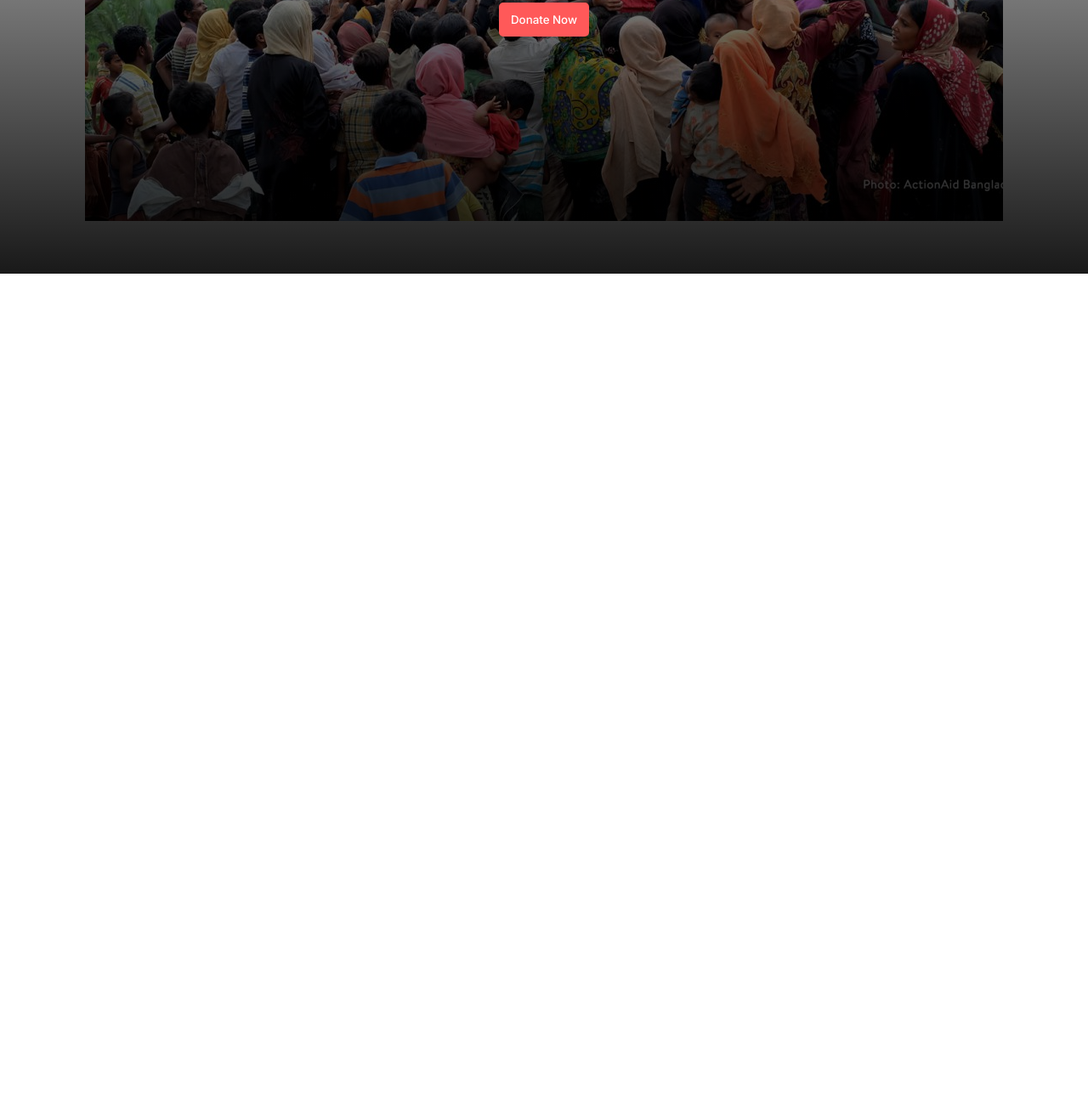
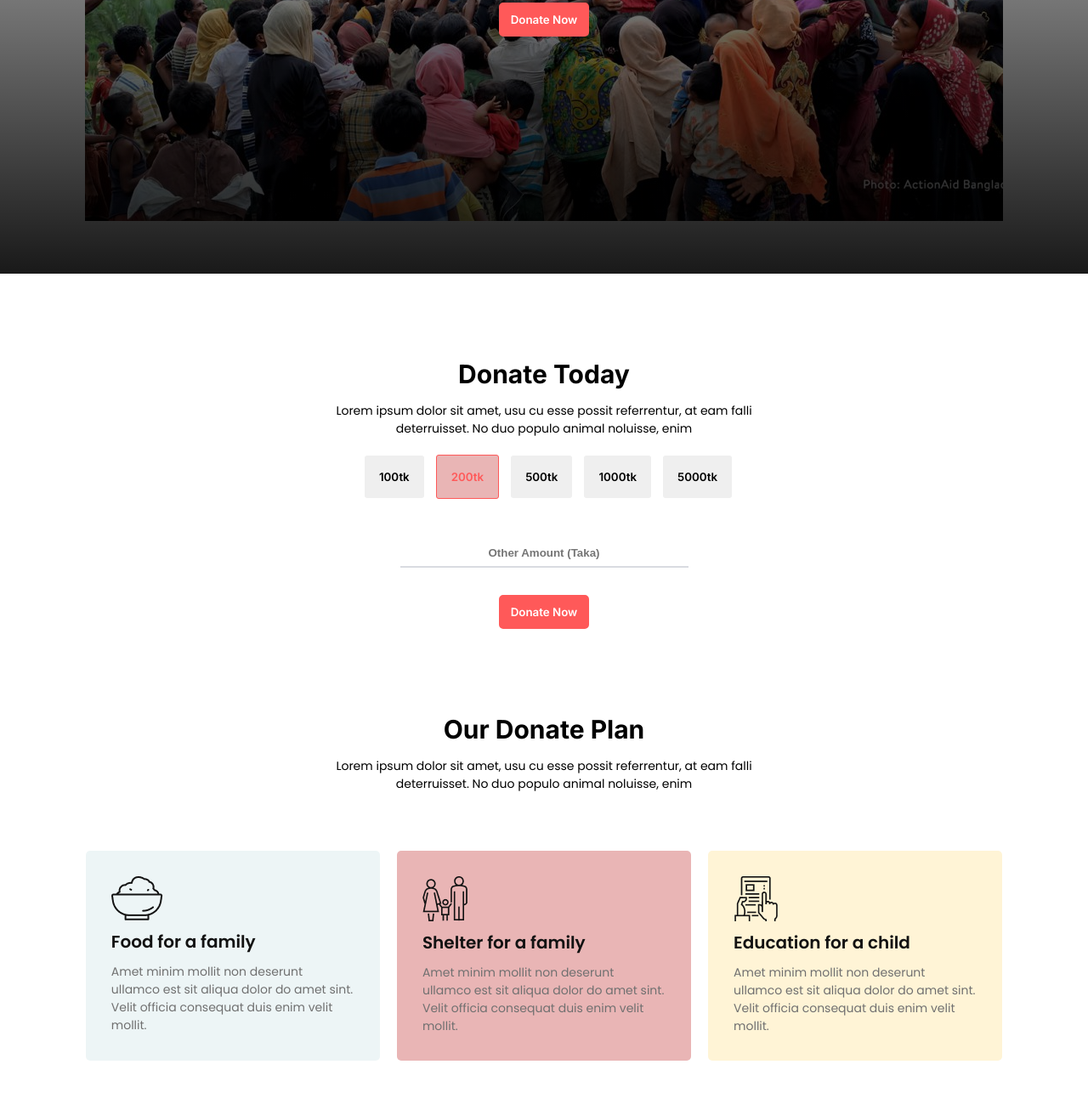
Before and after one commit to Limon-0007/responsive-project, a plain HTML site: page index.html in a window 1280 px wide. Shown: the part 478-1777 px from the top of the page at 85% size. Before the commit the page ends 800 px from the top, so only its background shows below. Drawn offline with Linux system fonts and the light colour scheme.

Commit message:
added cards setion

```diff
--- a/css/style.css
+++ b/css/style.css
@@ -10,23 +10,27 @@
   box-sizing: border-box;
   text-decoration: none;
   list-style: none;
+  behavior: smooth;
+}
+
+section {
+  margin-bottom: 100px;
 }
 
 /* css variables */
 
 :root {
-    --font-primary: 'Inter', sans-serif;
-    --font-secondary: 'Poppins', sans-serif;
-    --primary-clr: #FFFFFF;
-    --secondary-clr: #FF5959;
-    --third-clr: #4F9DA61A;
-    --fourth-clr: #FFF4D6;
+  --font-primary: "Inter", sans-serif;
+  --font-secondary: "Poppins", sans-serif;
+  --primary-clr: #ffffff;
+  --secondary-clr: #ff5959;
+  --third-clr: #4f9da61a;
+  --fourth-clr: #fff4d6;
   --fifth-clr: #707070;
   --sixth-clr: #121212;
-    --seventh-clr: #D9DBE1;
-    --eighth-clr: #D9DBE1;
+  --seventh-clr: #d9dbe1;
   --font-weight-1: 400;
-    --font-weight-2:500;
+  --font-weight-2: 500;
   --font-weight-3: 600;
   --font-weight-4: 700;
 }
@@ -35,7 +39,10 @@
 
 .banner {
   height: 100vh;
-    background-image: linear-gradient(rgba(0, 0, 0, 0), rgba(0, 0, 0, 0.9)), url("../images/donation2.jpg");
+  width: 100%;
+  padding: 0px 15px;
+  background-image: linear-gradient(rgba(0, 0, 0, 0), rgba(0, 0, 0, 0.9)),
+    url("../images/donation2.jpg");
   background-repeat: no-repeat;
   object-fit: cover;
   background-position: center;
@@ -61,18 +68,163 @@
   margin-bottom: 20px;
 }
 
-.banner button {
+.donate-btn {
   padding: 10px 12px;
   border: 2px solid var(--secondary-clr);
   background-color: var(--secondary-clr);
   color: var(--primary-clr);
-    font-weight: var(--font-weight-2);
+  font-weight: var(--font-weight-3);
   font-family: var(--font-primary);
   cursor: pointer;
   border-radius: 5px;
   transition: 0.5s ease-in-out;
 }
 
-.banner button:hover {
+.donate-btn:hover {
   background: none;
+  color: var(--secondary-clr);
 }
+
+/* main section starts from here */
+
+.donate-today,
+.donation-plan {
+  text-align: center;
+}
+
+.donate-today-heading,
+.donation-plan-title {
+  font-family: var(--font-primary);
+  font-weight: var(--font-weight-4);
+  font-size: 30px;
+  margin-bottom: 15px;
+}
+
+.donate-body,
+.donation-plan-body {
+  font-family: var(--font-secondary);
+  font-weight: var(--font-weight-1);
+  font-size: 14px;
+  margin-bottom: 20px;
+  padding: 0px 15px;
+}
+
+.btn {
+  border: none;
+  padding: 17px 17px;
+  margin-left: 10px;
+  margin-bottom: 3rem;
+  font-family: var(--font-primary);
+  font-weight: var(--font-weight-3);
+  cursor: pointer;
+  border-radius: 3px;
+  transition: 0.5s ease-in-out;
+}
+
+.second {
+  border: 1px solid var(--secondary-clr);
+  color: var(--secondary-clr);
+  background: #e9b5b5;
+}
+
+.btn:hover {
+  background-color: var(--secondary-clr);
+  color: var(--primary-clr);
+}
+
+.form {
+  display: flex;
+  align-items: center;
+  flex-direction: column;
+}
+
+.form input {
+  padding: 0.5rem 5rem;
+  border: none;
+  outline: none;
+  border-bottom: 2px solid var(--seventh-clr);
+  margin-bottom: 2rem;
+  text-align: center;
+  font-weight: var(--font-weight-3);
+}
+
+/* donation plan section starts from here */
+
+.card {
+  display: grid;
+  margin: 0 auto;
+  grid-template-columns: repeat(3, 1fr);
+  gap: 20px;
+  padding: 3rem 0.3rem;
+  width: 85%;
+}
+
+.card-title {
+  font-family: var(--font-secondary);
+  font-weight: var(--font-weight-3);
+  font-size: 20px;
+  color: var(--sixth-clr);
+  text-align: start;
+  margin-bottom: 10px;
+}
+
+.card-body {
+  font-family: var(--font-secondary);
+  font-weight: var(--font-weight-1);
+  font-size: 14px;
+  color: var(--fifth-clr);
+  text-align: start;
+}
+
+.card img {
+  display: flex;
+  justify-content: start;
+  margin-bottom: 10px;
+}
+
+.card-1 {
+  background-color: var(--third-clr);
+  padding: 30px;
+  border-radius: 5px;
+  transition: 0.5s ease-in-out;
+}
+.card-2 {
+  background-color: #e9b5b5;
+  padding: 30px;
+  border-radius: 5px;
+  transition: 0.5s ease-in-out;
+}
+.card-3 {
+  background-color: var(--fourth-clr);
+  padding: 30px;
+  border-radius: 5px;
+  transition: 0.5s ease-in-out;
+}
+
+.card-1:hover {
+    background-color: var(--seventh-clr);
+    box-shadow: 6px 6px 8px rgba(0, 0, 0, 0.3);
+}
+.card-2:hover {
+    background-color: var(--seventh-clr);
+    box-shadow: 6px 6px 8px rgba(0, 0, 0, 0.3);
+}
+.card-3:hover {
+    background-color: var(--seventh-clr);
+    box-shadow: 6px 6px 8px rgba(0, 0, 0, 0.3);
+}
+
+/* responsive part */
+
+@media screen and (max-width: 992px) and (min-width: 577px) {
+}
+
+@media screen and (max-width: 576px) {
+  body {
+    margin: 0 auto;
+  }
+    .card {
+        display: flex;
+        flex-direction: column;
+    }
+}
--- a/index.html
+++ b/index.html
@@ -14,14 +14,63 @@
         <div class="banner">
           <h3 class="banner-title">Let’s Help Those Who Are <br> More In Need</h3>
           <p class="banner-text">Lorem ipsum dolor sit amet, usu cu esse possit referrentur, at eam falli <br> deterruisset. No duo populo animal noluisse, enim</p>
-          <button>Donate Now</button>
+          <button class="donate-btn">Donate Now</button>
         </div>
       </section>
     </header>
 
     <!-- main section starts from here -->
 
-    <main></main>
+    <main>
+        <section class="donate-today">
+            <h3 class="donate-today-heading">Donate Today</h3>
+            <p class="donate-body">Lorem ipsum dolor sit amet, usu cu esse possit referrentur, at eam falli <br> deterruisset. No duo populo animal noluisse, enim</p>
+            <div class="buttons">
+                <button class="btn">100tk</button>
+                <button class="btn second">200tk</button>
+                <button class="btn">500tk</button>
+                <button class="btn">1000tk</button>
+                <button class="btn">5000tk</button>
+            </div>
+
+            <!-- form -->
+            <div class="form">
+                <input type="text" placeholder="Other Amount (Taka)">
+                <button class="donate-btn">Donate Now</button>
+            </div>
+        </section>
+
+        <!-- donation plan section starts from here -->
+
+        <section class="donation-plan">
+            <h3 class="donation-plan-title">Our Donate Plan</h3>
+            <p class="donation-plan-body">Lorem ipsum dolor sit amet, usu cu esse possit referrentur, at eam falli <br> deterruisset. No duo populo animal noluisse, enim</p>
+
+            <!-- cards -->
+
+          <div class="card">
+            <div class="card-1">
+              <img src="icons/food.png" alt="image not found">
+              <h3 class="card-title">Food for a family</h3>
+              <p class="card-body">Amet minim mollit non deserunt ullamco est sit aliqua dolor do amet sint. Velit officia consequat duis enim velit mollit.</p>
+             </div>
+
+             <div class="card-2">
+              <img src="icons/shelter.png" alt="image not found">
+              <h3 class="card-title">Shelter for a family</h3>
+              <p class="card-body">Amet minim mollit non deserunt ullamco est sit aliqua dolor do amet sint. Velit officia consequat duis enim velit mollit.</p>
+             </div>
+
+             <div class="card-3">
+              <img src="icons/Frame-1.png" alt="image not found">
+              <h3 class="card-title">Education for a child</h3>
+              <p class="card-body">Amet minim mollit non deserunt ullamco est sit aliqua dolor do amet sint. Velit officia consequat duis enim velit mollit.</p>
+             </div>
+
+          </div>
+        </section>
+
+    </main>
 
     <!-- footer section starts from here -->
 
```
Lines whose indentation alone changed are shown as unchanged.
